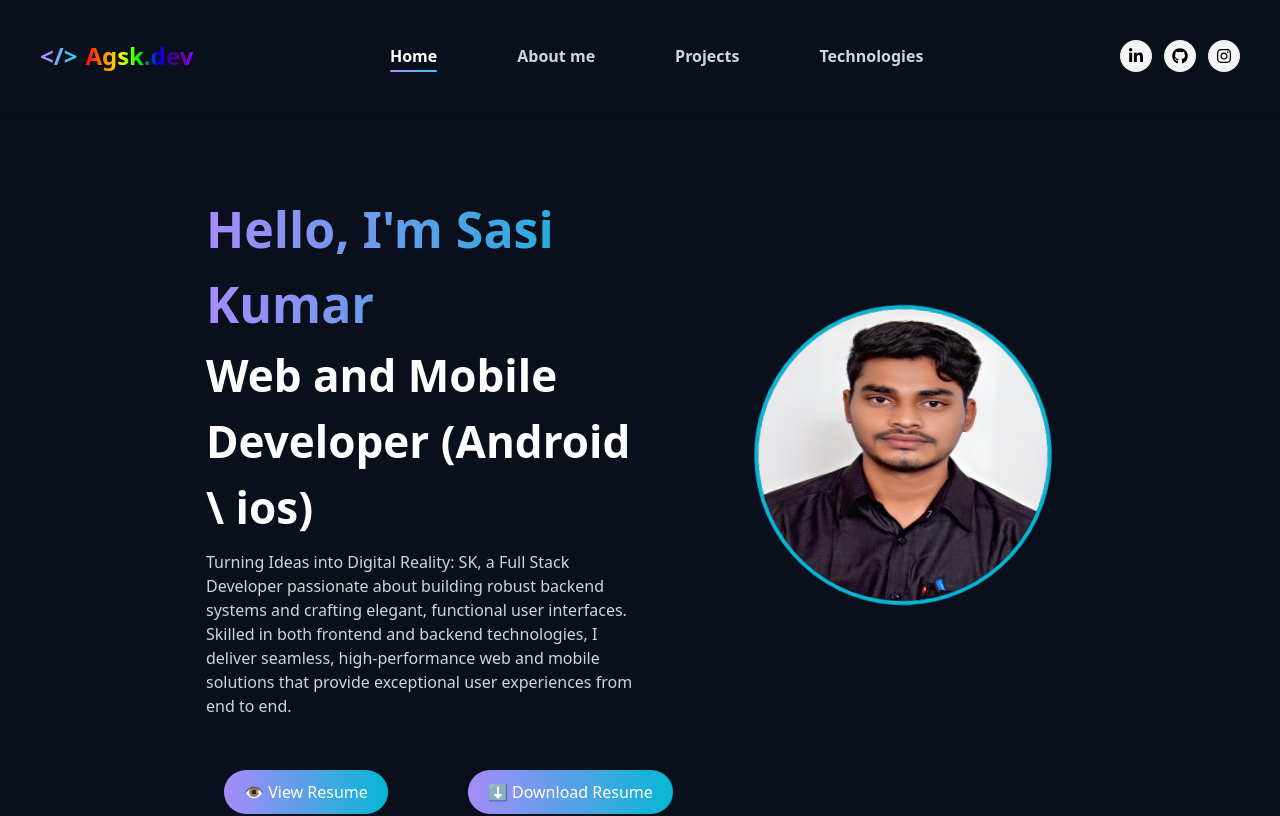
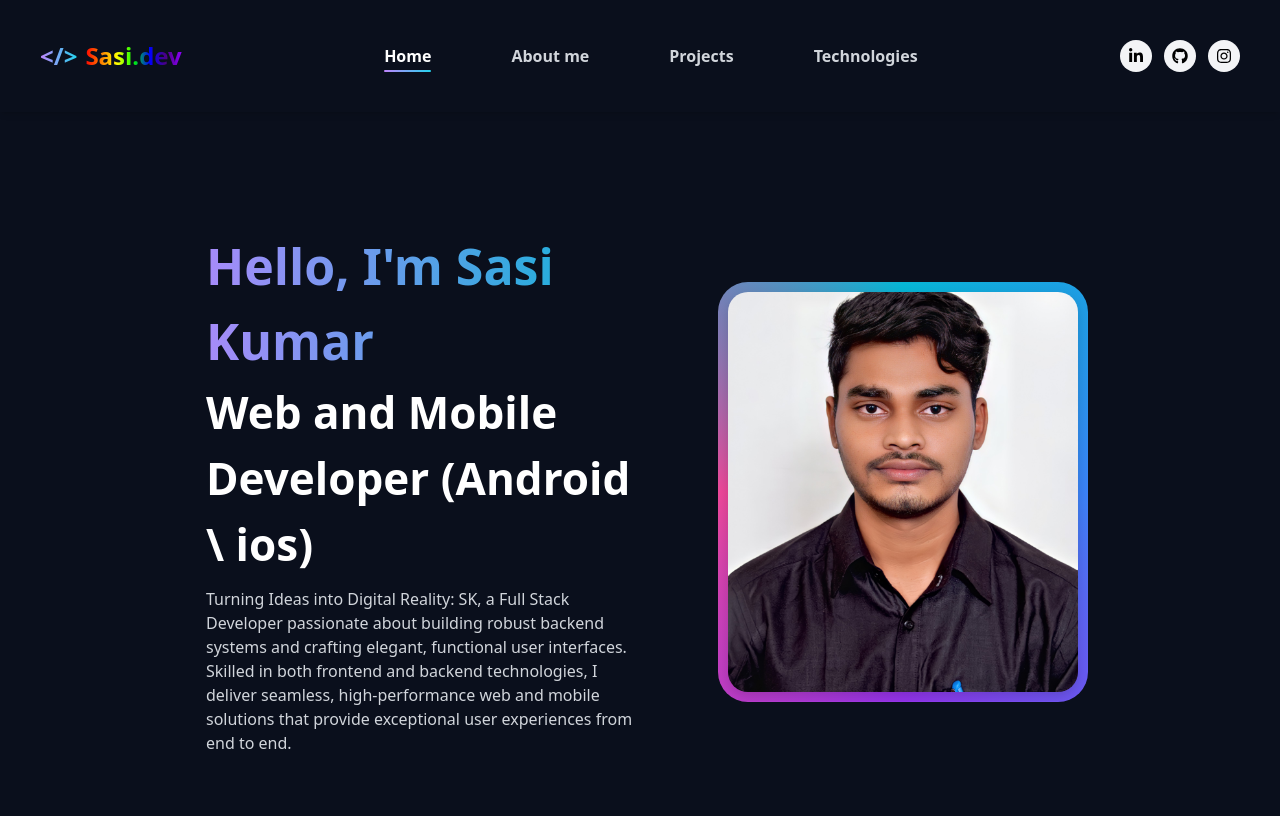
Before and after one commit to Sasikumar319/My_Portfolio, a React (Create React App) app: page / in a window 1280 px wide. Shown: the top 816 px of the page. Built offline with nearby package versions, Linux system fonts and the light colour scheme.

Commit message:
Photo Changes Done

```diff
--- a/package.json
+++ b/package.json
@@ -2,7 +2,7 @@
   "name": "my-portfolio-web",
   "version": "0.1.0",
   "private": true,
-  "homepage":"https://Sasikumar319.github.io/Portfolio",
+  "homepage": "https://Sasikumar319.github.io/Portfolio",
   "dependencies": {
     "@fortawesome/fontawesome-svg-core": "^6.7.2",
     "@fortawesome/free-solid-svg-icons": "^6.7.2",
@@ -25,7 +25,7 @@
     "test": "react-scripts test",
     "eject": "react-scripts eject",
     "predeploy": "npm run build",
-"deploy": "gh-pages -d build"
+    "deploy": "gh-pages -d build"
   },
   "eslintConfig": {
     "extends": [
--- a/src/components/Header.js
+++ b/src/components/Header.js
@@ -17,7 +17,7 @@ function Header({ tabs, activeTab, onTabClick }) {
     fontWeight: "bold"
   }}
 >
-  Agsk.dev
+  Sasi.dev
 </span>
 
 
--- a/src/components/Home.css
+++ b/src/components/Home.css
@@ -22,6 +22,8 @@
   }
 
   .right-section {
+    width: 500px;
+    height: 600px;
     flex: 1;
     display: flex;
     justify-content: center;
@@ -63,32 +65,54 @@
     color: #d1d5db;
     max-width: 600px;
   }
-  .animated-photo {
-    width: 300px;
-    height: 300px;
-    border-radius: 50%;
-    border: 4px solid #06b6d4;
-    animation: earthWave 5s ease-in-out infinite;
-    transform-style: preserve-3d;
-  }
+  /* Rotating outer colorful border */
+.outer-border {
+  width: 370px;
+  height: 420px;
+  border-radius: 30px;
+  background: conic-gradient(
+    from 0deg,
+    #06b6d4,
+    #3b82f6,
+    #9333ea,
+    #ec4899,
+    #06b6d4
+  );
+  padding: 1px;
+  animation: spinBorder 4s linear infinite;
+  display: inline-block;
+  position: relative;
 
-  @keyframes earthWave {
-    0% {
-      transform: rotateZ(0deg) rotateY(0deg);
-    }
-    25% {
-      transform: rotateZ(5deg) rotateY(10deg);
-    }
-    50% {
-      transform: rotateZ(0deg) rotateY(0deg);
-    }
-    75% {
-      transform: rotateZ(-5deg) rotateY(-10deg);
-    }
-    100% {
-      transform: rotateZ(0deg) rotateY(0deg);
-    }
-  }
+}
+
+/* Inner container to mask rotation effect */
+.image-container {
+  width: 100%;
+  height: 100%;
+  border-radius: 25px;
+  border-width: 2;
+
+  display: flex;
+  align-items: center;
+  justify-content: center;
+  position: relative;
+  z-index: 1;
+  overflow: hidden;
+}
+
+/* Static image */
+.fixed-photo {
+  width: 350px;
+  height: 400px;
+  border-radius: 20px;
+  object-fit: cover;
+  box-shadow: 0 4px 12px rgba(0, 0, 0, 0.15);
+  z-index: 1;
+  position: relative;
+}
+
+
+
   .projectsView {
     width: 100%;
     max-width: 1440px; /* optional, for desktop limit */
--- a/src/components/Home.js
+++ b/src/components/Home.js
@@ -28,7 +28,9 @@ import {
   SiMysql,
   SiReact,
   SiHtml5,
-  SiCss3
+  SiCss3,
+  SiKotlin,
+  SiXcode
 } from "react-icons/si";
 import { FaPaintBrush } from "react-icons/fa";
 
@@ -41,9 +43,9 @@ const Home = () => {
   }, []);
 const expertiseData = [
   {
-    title: 'Full Stack Expertise',
+    title: 'React Native Expertise',
     description:
-      'Proficient in React Native for front-end and Spring Boot for backend development. Skilled in API integration and building robust end-to-end solutions.',
+    'Proficient in React Native for building cross-platform mobile applications. Skilled in integrating APIs and developing efficient, scalable mobile solutions.',
       iconColor: '#8e44ad',
       borderClass: 'border-purple',
     icon: faCode,
@@ -108,17 +110,21 @@ const expertiseData = [
         </div>
 
         <div className="right-section">
-          <img
-            src={devImage}
-            alt="Animated Developer"
-            className="animated-photo"
-          />
+        <div className="outer-border">
+  <div className="image-container">
+    <img src={devImage} alt="Developer" className="fixed-photo" />
+  </div>
+</div>
+
+
+
+
         </div>
 
       </div>
       <div style={{ display: 'flex', gap: '20px', marginTop: '20px' }}>
       <a
-  href={process.env.PUBLIC_URL + '/Skresume.pdf'} target="_blank" rel="noopener noreferrer"
+  href={process.env.PUBLIC_URL + '/Sasi Kumar kuppam.pdf'} target="_blank" rel="noopener noreferrer"
   style={{
     padding: '10px 20px',
     backgroundImage: 'linear-gradient(90deg, #a78bfa, #06b6d4)',
@@ -157,7 +163,7 @@ const expertiseData = [
     }}
     onClick={() => {
       const link = document.createElement('a');
-      link.href = '/Skresume.pdf';
+      link.href = '/Sasi Kumar Kuppam.pdf';
       link.download = 'Resume.pdf';
       document.body.appendChild(link);
       link.click();
@@ -287,7 +293,7 @@ const expertiseData = [
                 <div className="buttons">
                   <button className="btn1">Live</button>
                   <a
-                    href="https://github.com/Gunasaikrishna/GoogleMapLive.git"
+                    href="https://github.com/Sasikumar319/GoogleMapLive"
                     target="_blank"
                     rel="noopener noreferrer"
                   >
@@ -313,7 +319,7 @@ const expertiseData = [
   <button className="webbtn1">Live</button>
 
   <a
-    href="https://github.com/Gunasaikrishna/ChessGame.git"
+    href="https://github.com/Sasikumar319/chess-ai"
     target="_blank"
     rel="noopener noreferrer"
     className="webbtn2"
@@ -377,92 +383,6 @@ const expertiseData = [
           personal website, where I share insights and innovative solutions.
         </p>
         <div className="techContainer">
-  <div className="techCard">
-  <div style={{ display: 'flex', flexDirection: 'row', alignItems: 'center', justifyContent: 'center', marginTop: 20, marginBottom: 10 }}>
-  <SiTypescript style={{ color: '#3178c6', marginRight: 8, width: 30, height: 30  }} />
-
-    <p className="techTitle">
-      TypeScript & JavaScript
-    </p>
-    </div>
-    <p className="techDesc">
-      Proficient in JavaScript and TypeScript for writing clean,
-      maintainable code with enhanced developer productivity.
-    </p>
-  </div>
-
-  <div className="techCard">
-  <div style={{ display: 'flex', flexDirection: 'row', alignItems: 'center', justifyContent: 'center', marginTop: 20, marginBottom: 10 }}>
-  <SiJavascript style={{ color: '#f7df1e',marginRight: 8, width: 30, height: 30 }} />
-
-    <p className="techTitle">
-      UI / UX Design
-    </p>
-    </div>
-    <p className="techDesc">
-      Skilled in crafting intuitive and visually appealing user
-      experiences and interfaces that align with modern design
-      principles.
-    </p>
-  </div>
-
-  <div className="techCard">
-
-  <div style={{ display: 'flex', flexDirection: 'row', alignItems: 'center', justifyContent: 'center', marginTop: 20, marginBottom: 10 }}>
-  <SiSpringboot style={{ color: '#61DAFB', marginRight: 8, width: 30, height: 30 }} />
-
-    <p className="techTitle">
-
-      Spring Boot
-    </p>
-    </div>
-    <p className="techDesc">
-      Experience in building robust backend APIs and microservices using
-      Spring Boot, ensuring scalable and maintainable applications.
-    </p>
-  </div>
-</div>
-
-        <div className="techContainer">
-          <div className="techCard">
-          <div style={{ display: 'flex', flexDirection: 'row', alignItems: 'center', justifyContent: 'center', marginTop: 20, marginBottom: 10 }}>
-          {/* <SiSpringboot style={{ color: '#61DAFB', marginRight: 8, width: 30, height: 30 }} /> */}
-
-
-            <p className="techTitle">Java
-            </p>
-            </div>
-            <p className="techDesc">
-              Strong in object-oriented programming with Java, building scalable
-              backend systems and Android applications with clean architecture.
-            </p>
-          </div>
-
-          <div className="techCard">
-          <div style={{ display: 'flex', flexDirection: 'row', alignItems: 'center', justifyContent: 'center', marginTop: 20, marginBottom: 10 }}>
-  <SiPython style={{ color: '#3776AB', marginRight: 8, width: 30, height: 30 }} />
-  <p className="techTitle">Python</p>
-</div>
-            <p className="techDesc">
-              Versatile in Python for scripting, data processing, and backend
-              development with clean and efficient coding practices.
-            </p>
-          </div>
-
-          <div className="techCard">
-          <div style={{ display: 'flex', flexDirection: 'row',  alignItems: 'center' , justifyContent:'center', marginTop:20, marginBottom:10}}>
-
-          <SiMysql style={{ color: '#00758F', marginRight: 8, width: 50, height: 50 }} />
-            <p className="techTitle">SQL</p>
-            </div>
-            <p className="techDesc">
-              Strong understanding of relational databases and SQL for managing
-              and querying structured data effectively.
-            </p>
-          </div>
-        </div>
-
-        <div className="techContainer">
           <div className="techCard">
           <div style={{ display: 'flex', flexDirection: 'row',  alignItems: 'center' , justifyContent:'center', marginTop:20, marginBottom:10}}>
 
@@ -502,6 +422,94 @@ const expertiseData = [
   </p>
 </div>
         </div>
+        <div className="techContainer">
+  <div className="techCard">
+  <div style={{ display: 'flex', flexDirection: 'row', alignItems: 'center', justifyContent: 'center', marginTop: 20, marginBottom: 10 }}>
+  <SiTypescript style={{ color: '#3178c6', marginRight: 8, width: 30, height: 30  }} />
+
+    <p className="techTitle">
+      TypeScript & JavaScript
+    </p>
+    </div>
+    <p className="techDesc">
+      Proficient in JavaScript and TypeScript for writing clean,
+      maintainable code with enhanced developer productivity.
+    </p>
+  </div>
+
+  <div className="techCard">
+  <div style={{ display: 'flex', flexDirection: 'row', alignItems: 'center', justifyContent: 'center', marginTop: 20, marginBottom: 10 }}>
+  <SiJavascript style={{ color: '#f7df1e',marginRight: 8, width: 30, height: 30 }} />
+
+    <p className="techTitle">
+      UI / UX Design
+    </p>
+    </div>
+    <p className="techDesc">
+      Skilled in crafting intuitive and visually appealing user
+      experiences and interfaces that align with modern design
+      principles.
+    </p>
+  </div>
+
+  <div className="techCard">
+
+  <div style={{ display: 'flex', flexDirection: 'row', alignItems: 'center', justifyContent: 'center', marginTop: 20, marginBottom: 10 }}>
+  <SiKotlin style={{ color: '#7F52FF', marginRight: 8, width: 30, height: 30 }} />
+
+    <p className="techTitle">
+
+    Kotlin
+    </p>
+    </div>
+    <p className="techDesc">
+    Experience in developing modern, efficient, and type-safe applications using Kotlin, with a focus on clean architecture, maintainability, and performance.
+
+    </p>
+  </div>
+</div>
+
+        <div className="techContainer">
+          <div className="techCard">
+          <div style={{ display: 'flex', flexDirection: 'row', alignItems: 'center', justifyContent: 'center', marginTop: 20, marginBottom: 10 }}>
+          {/* <SiSpringboot style={{ color: '#61DAFB', marginRight: 8, width: 30, height: 30 }} /> */}
+
+
+            <p className="techTitle">Java
+            </p>
+            </div>
+            <p className="techDesc">
+              Strong in object-oriented programming with Java, building scalable
+              backend systems and Android applications with clean architecture.
+            </p>
+          </div>
+
+          <div className="techCard">
+          <div style={{ display: 'flex', flexDirection: 'row', alignItems: 'center', justifyContent: 'center', marginTop: 20, marginBottom: 10 }}>
+          <SiXcode style={{ color: '#147EFB', marginRight: 8, width: 30, height: 30 }} />
+  <p className="techTitle">Xcode</p>
+</div>
+            <p className="techDesc">
+            Proficient in using Xcode for iOS development, debugging,
+            and testing native applications with seamless deployment workflows.
+
+            </p>
+          </div>
+
+          <div className="techCard">
+          <div style={{ display: 'flex', flexDirection: 'row',  alignItems: 'center' , justifyContent:'center', marginTop:20, marginBottom:10}}>
+
+          <SiMysql style={{ color: '#00758F', marginRight: 8, width: 50, height: 50 }} />
+            <p className="techTitle">SQL</p>
+            </div>
+            <p className="techDesc">
+              Strong understanding of relational databases and SQL for managing
+              and querying structured data effectively.
+            </p>
+          </div>
+        </div>
+
+
       </div>
 
       <div className="projectsView">
@@ -539,12 +547,12 @@ const expertiseData = [
 
           <div className="techItem">
             <div className="circleDot"></div>
-            <p>Api's</p>
+            <p>Swagger</p>
           </div>
 
           <div className="techItem">
             <div className="circleDot"></div>
-            <p>AWS</p>
+            <p>Play&AppStore</p>
           </div>
 
           <div className="techItem">
@@ -571,10 +579,10 @@ const expertiseData = [
   {/* Contact Info Section */}
   <div className="contact-info">
     <p className="contact-item">
-      📞  <a href="tel:+91 8297670197">Phone : +91 8297670197</a>
+      📞  <a href="tel:+91 7093165020">Phone : +91 7093165020</a>
     </p>
     <p className="contact-item">
-      📧  <a href="mailto:agskannavarapu40002@gmail.com">agskannavarapu40002@gmail.com</a>
+      📧  <a href="mailto:sasikumarkuppam02754@gmail.com">sasikumarkuppam02754@gmail.com</a>
     </p>
   </div>
 
```
Also changed, not shown: src/components/AboutMe.js (+6 -4 lines), src/components/Projects.js (+8 -8 lines), src/components/Technologies.js (+96 -90 lines), 1 other file (tests, documents, lock files or other folders).
